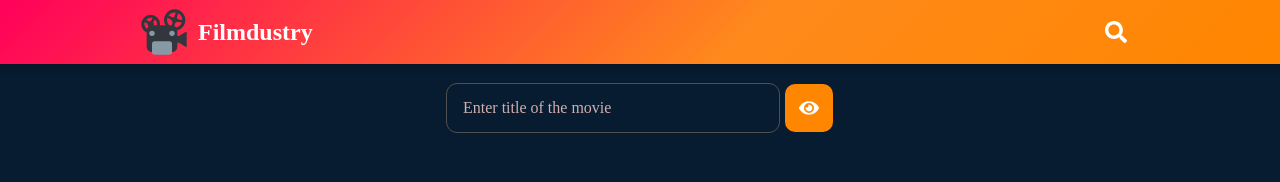
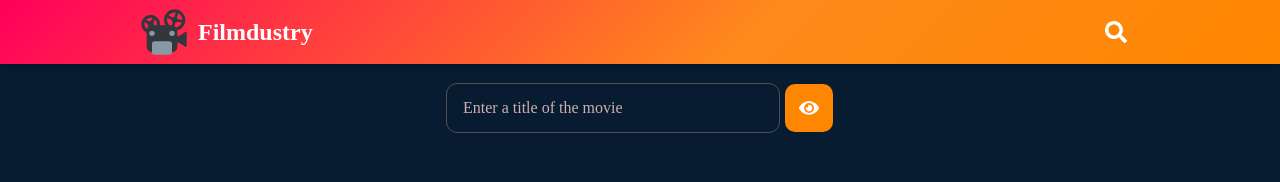
Before and after one commit to NEYROSICK/goit-react-hw-05-movies, a React (Create React App) app: page /goit-react-hw-05-movies/movies in a window 1280 px wide. Shown: the top 182 px of the page. Built offline with nearby package versions, Linux system fonts and the light colour scheme; a web font is replaced by a local one.

Commit message:
Update Searchbar.jsx

```diff
--- a/src/components/Searchbar/Searchbar.jsx
+++ b/src/components/Searchbar/Searchbar.jsx
@@ -34,7 +34,7 @@ const Searchbar = ({ movies }) => {
         value={value}
         name="search"
         ref={inputRef}
-        placeholder="Enter title of the movie"
+        placeholder="Enter a title of the movie"
       />
       <Button>
         <FaEye size={20} color={'white'} />
```
